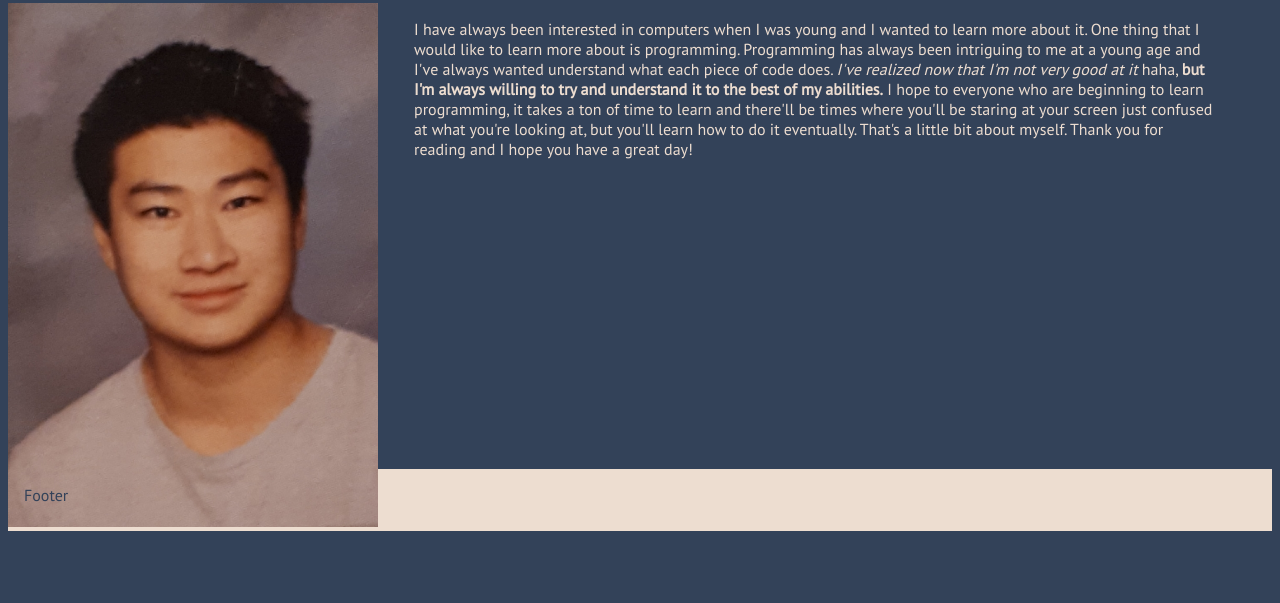
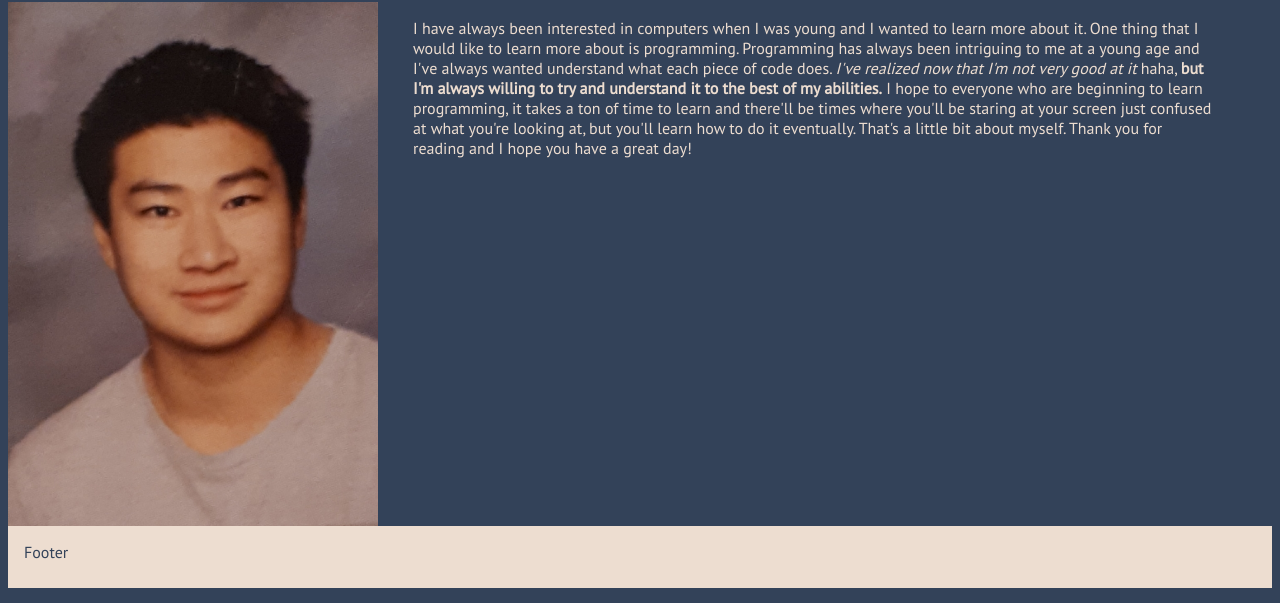
Before and after one commit to cchan45/lab-week-8, a plain HTML site: page pages/about.html in a window 1280 px wide. Shown: the part 197-800 px from the top of the page. Drawn offline with Linux system fonts and the light colour scheme.

Commit message:
3/3/21 my css

```diff
--- a/css/styles.css
+++ b/css/styles.css
@@ -83,10 +83,9 @@ section {
 
 .about {
     display: grid;
-    grid-template-rows: 8rem 1fr 10rem;
+    grid-template-rows: 8rem 1fr;
     grid-template-columns: 400px 1fr;
-    gap: 6px;
-    height: 75vh;
+    gap: 5px;
 }
 
 .text{
```
